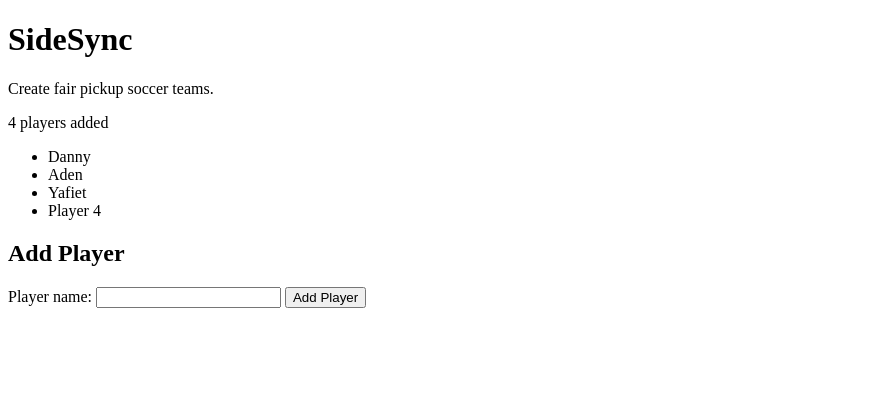
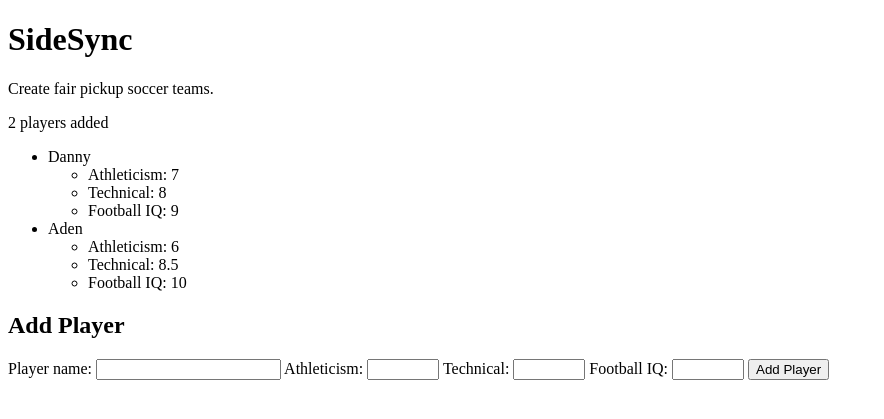
Before and after one commit to dannygirmay2007-tech/SideSync, a Flask app: page / in a window 1280 px wide. Shown: the top 419 px of the page, without its empty margins (0-884 px from the left). Run offline with Flask 3, Linux system fonts and the light colour scheme.

Commit message:
Add player ratings and structured records

```diff
--- a/app.py
+++ b/app.py
@@ -1,15 +1,45 @@
 from flask import Flask, render_template, request, redirect, url_for
 
 app = Flask(__name__)
-players = ["Danny", "Aden", "Yafiet", "Player 4"]
+players = [ {
+        "name": "Danny",
+        "athleticism": 7,
+        "technical": 8,
+        "football_iq": 9
+    },
+    {
+        "name": "Aden",
+        "athleticism": 6,
+        "technical": 8.5,
+        "football_iq": 10
+    } ]
 @app.route("/", methods=["GET","POST"])
 def home():
     if request.method == "POST":
         player_name = request.form["player_name"].strip()
 
+        new_player = {
+            "name": player_name
+        }
+
+        rating_fields = [
+            "athleticism",
+            "technical",
+            "football_iq"
+        ]
+
+        for field in rating_fields:
+            new_player[field] = float(request.form[field])
+
         if player_name:
-            players.append(player_name)
+            players.append(new_player)
+
         return redirect(url_for("home"))
-    return render_template("index.html", players = players, player_count = len(players))
+
+    return render_template(
+        "index.html",
+        players=players,
+        player_count=len(players)
+    )
 if __name__ == "__main__":
     app.run(debug=True)
--- a/templates/index.html
+++ b/templates/index.html
@@ -9,14 +9,30 @@
     <p>Create fair pickup soccer teams.</p>
     <p>{{ player_count}} players added</p>
     <ul>
-    {% for player in players %}
-        <li>{{ player }}</li>
-    {% endfor %}
+    {% if players%}
+        {% for player in players %}
+            <li>{{ player["name"] }}
+                <ul>
+                    <li>Athleticism: {{ player["athleticism"] }}</li>
+                    <li>Technical: {{ player["technical"] }}</li>
+                    <li>Football IQ: {{ player["football_iq"] }}</li>
+                </ul>
+            </li>
+        {% endfor %}
+    {% else %}
+    <p>No players have been added yet.</p>
+    {% endif %}
     </ul>
     <h2>Add Player</h2>
     <form method="POST">
         <label for="player_name">Player name:</label>
-        <input type = "text" id="player_name" name="player_name" required>
+            <input type = "text" id="player_name" name="player_name" required>
+        <label for="athleticism">Athleticism: </label>
+            <input type = "number" id="athleticism" name="athleticism" min="1" max="10" step="0.5" required>
+        <label for="technical">Technical: </label>
+            <input type = "number" id="technical" name="technical" min="1" max="10" step="0.5" required>
+        <label for="football_iq">Football IQ: </label>
+            <input type = "number" id="football_iq" name="football_iq" min="1" max="10" step="0.5" required>
         <button type="submit">Add Player</button>
     </form>
 </body>
```
